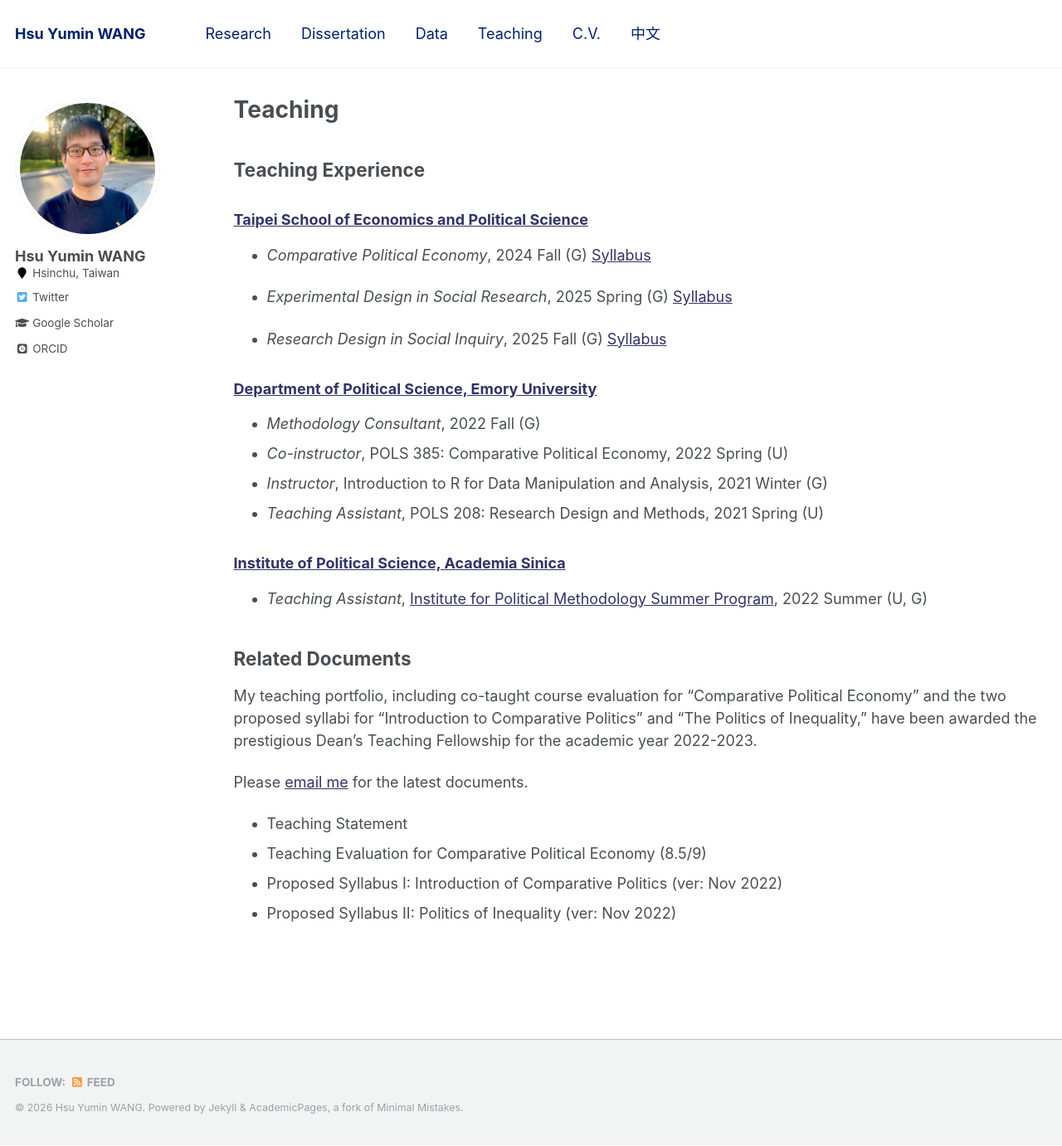
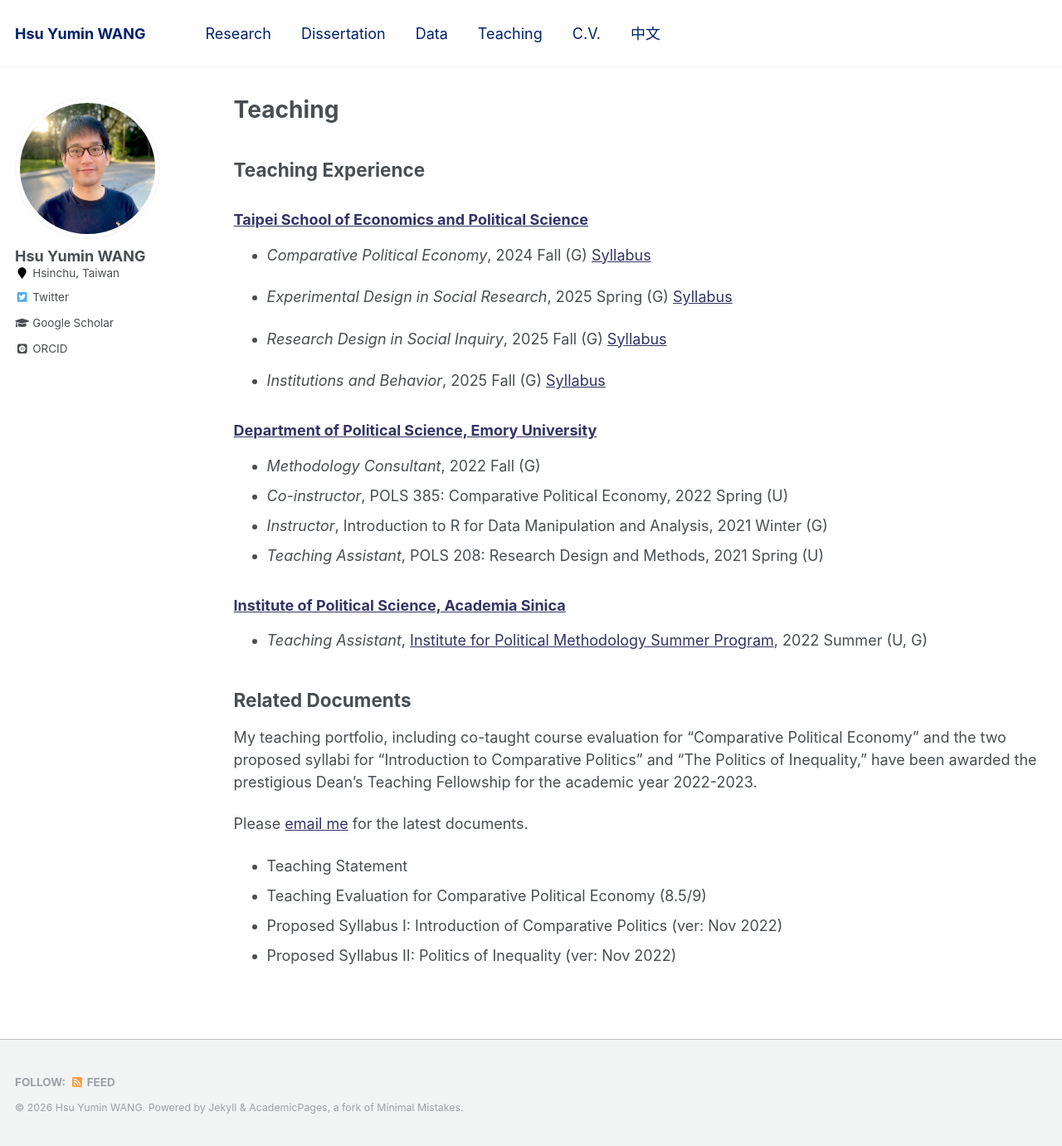
Before and after one commit to hsuyumin/hsuyumin.github.io, a Jekyll site: the page built from _pages/teaching.md, in a window 1280 px wide and 1381 px high. Shown: the whole window at 83% size. Built offline with Jekyll 4.4.1, drawn with Linux system fonts in a browser that asks for light colours; some web fonts are replaced.

Commit message:
Update teaching.md

```diff
--- a/_pages/teaching.md
+++ b/_pages/teaching.md
@@ -14,6 +14,8 @@ author_profile: true
 * _Experimental Design in Social Research_, 2025 Spring (G) [Syllabus](https://www.dropbox.com/scl/fi/9uag5w1d5e8sp71641a9r/Syllabus___Experiments.pdf?rlkey=0z1y6lmgv8ry1f3vge3mndgpl&st=yurduwk4&dl=0)
 
 * _Research Design in Social Inquiry_, 2025 Fall (G) [Syllabus](https://www.dropbox.com/previews/Syllabus___Research_Design.pdf?context=search&path=%2F&query=syllabus+research+design&role=personal&typeahead_session_id=31670723796576177680504785387811)
+
+* _Institutions and Behavior_, 2025 Fall (G) [Syllabus](https://www.dropbox.com/scl/fi/9yulrqmanhtl4aovdinac/Syllabus___Institutions_and_Behavior.pdf?rlkey=jqt3dafd1bpy2jx7x8k9szp76&dl=0)
 
 ### [Department of Political Science, Emory University](http://polisci.emory.edu/home/)
 * _Methodology Consultant_, 2022 Fall (G)
```
